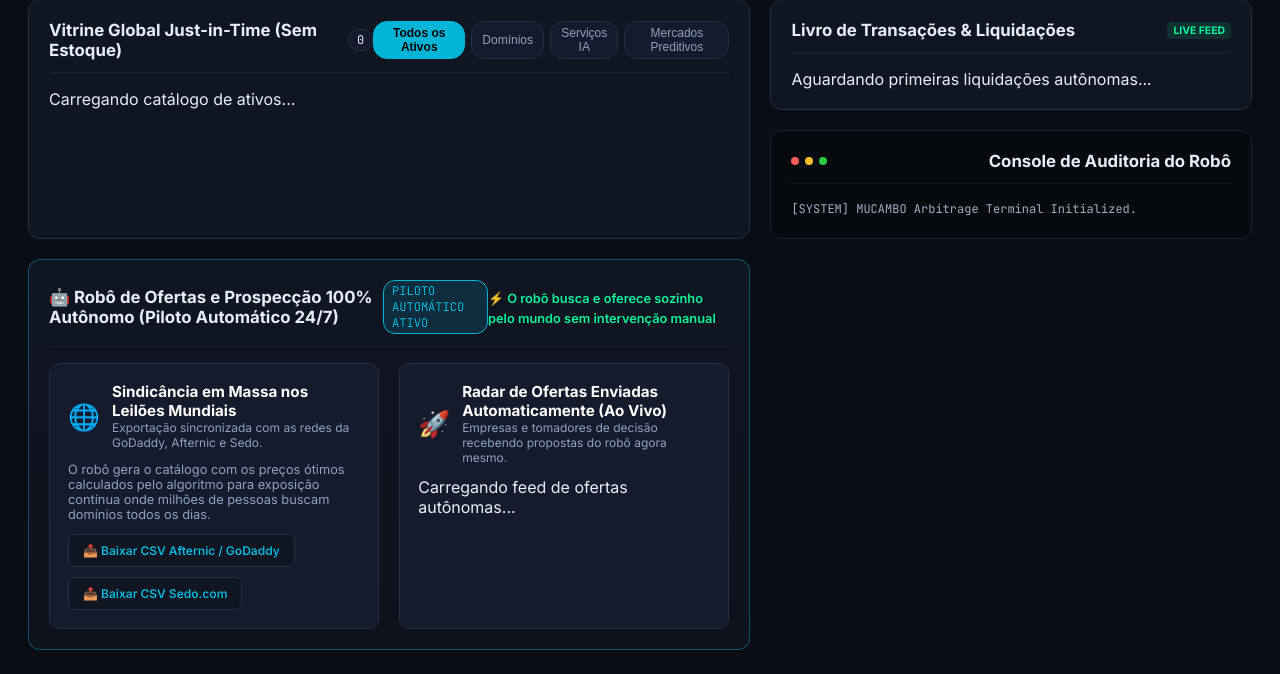
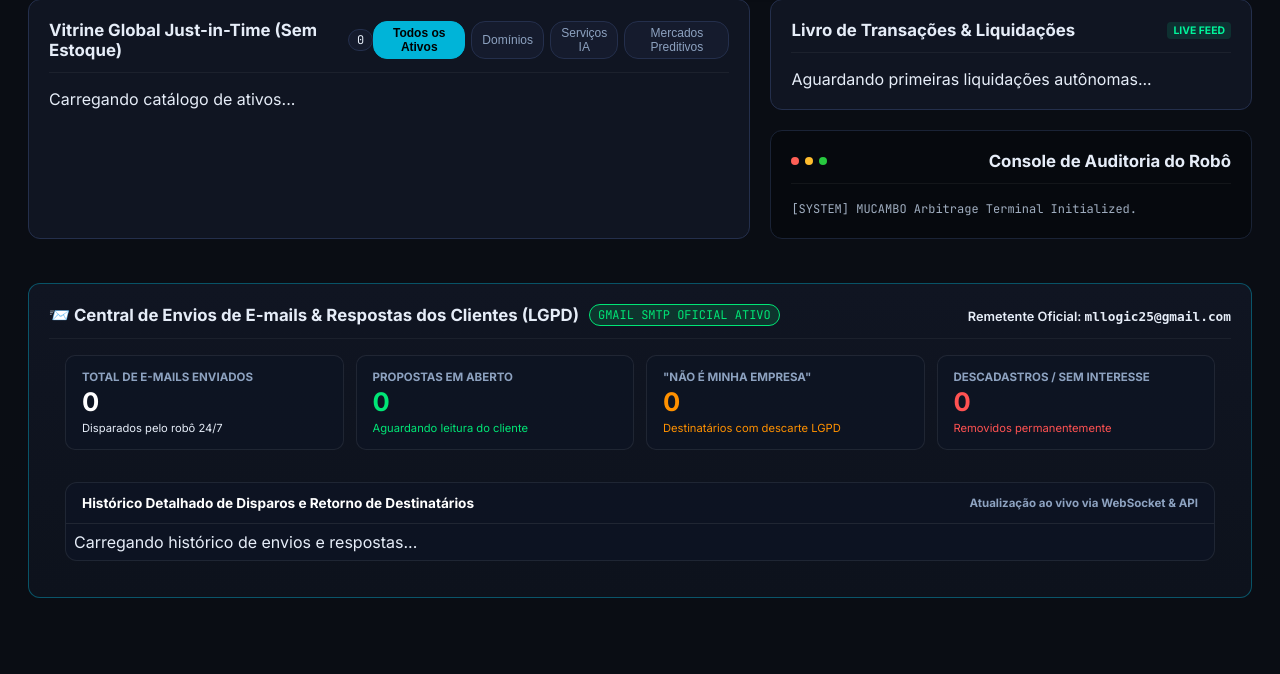
Before and after one commit to mlesant-14/mucambo-nexus, a FastAPI app: page / in a window 1280 px wide. Shown: the part 467-1141 px from the top of the page. After the commit the page ends 1065 px from the top, so only its background shows below. Run offline with FastAPI, Linux system fonts and the light colour scheme; data comes from the database, SQL or seed files in the repository; data that the repository does not hold is empty.

Commit message:
feat(outreach): add live email outreach & LGPD response monitoring panel to dashboard

```diff
--- a/web/app.py
+++ b/web/app.py
@@ -251,6 +251,9 @@ async def get_feedback(request: Request, action: Optional[str] = "opt_out", targ
     import random
     protocol = f"CMP-{random.randint(100000, 999999)}"
 
+    # Atualiza o status do e-mail no painel de monitoramento de outreach
+    db.update_outreach_feedback(company_or_target=target or "", action=action, protocol_id=protocol)
+
     i18n_data = {
         "pt": {
             "title": "Preferência Registrada",
@@ -330,6 +333,12 @@ async def trigger_test_dispatch(to_email: Optional[str] = "mllogic25@gmail.com")
         return {"success": True, "message": f"E-mail enviado com sucesso diretamente do Render para {to_email}!"}
     except Exception as e:
         return {"success": False, "error": str(e)}
+
+
+@app.get("/api/outreach-stats")
+async def get_outreach_stats():
+    """Retorna estatísticas em tempo real de envios de e-mails, confirmações e pedidos de descadastro."""
+    return db.get_outreach_stats()
 
 
 @app.get("/api/summary")
--- a/web/static/js/app.js
+++ b/web/static/js/app.js
@@ -423,36 +423,66 @@ async function confirmOrder(oppId) {
 // B2B Outreach and Syndication Handlers
 async function refreshOutreach() {
     try {
-        const res = await fetch('/api/outreach/campaign');
+        const res = await fetch('/api/outreach-stats');
         const data = await res.json();
-        outreachCampaignData = data.campaign || [];
-        const container = document.getElementById('outreachContainer');
 
-        container.innerHTML = outreachCampaignData.map((item, idx) => `
-            <div class="outreach-row">
-                <div>
-                    <div style="display: flex; align-items: center; gap: 6px;">
-                        <span style="font-size: 0.65rem; background: rgba(0, 180, 216, 0.2); color: var(--accent-blue); padding: 2px 6px; border-radius: 4px; font-weight: bold;">
-                            🚀 DISPARO AUTOMÁTICO 24/7
-                        </span>
-                        <strong>${item.company}</strong> (${item.role})
-                    </div>
-                    <div style="font-size: 0.72rem; color: var(--text-secondary); margin-top: 2px;">
-                        E-mail: <code>${item.email}</code> | Oferta: <span style="color: var(--accent-green); font-weight: bold;">${item.price}</span>
-                    </div>
-                </div>
-                <div style="display: flex; gap: 6px;">
-                    <a href="${item.checkout_link}" target="_blank" class="btn-export" style="font-size: 0.68rem; padding: 4px 8px; border-color: var(--accent-blue);">
-                        🔗 Link da Oferta
-                    </a>
-                    <button class="btn-copy-email" onclick="previewEmail(${idx})">
-                        📄 Ver Proposta
-                    </button>
-                </div>
-            </div>
-        `).join('');
+        const elTotal = document.getElementById('statTotalSent');
+        const elActive = document.getElementById('statActiveSent');
+        const elNotMy = document.getElementById('statNotMyCompany');
+        const elOptOut = document.getElementById('statOptOut');
+
+        if (elTotal) elTotal.textContent = data.total_sent || '0';
+        if (elActive) elActive.textContent = data.active_prospects_count || '0';
+        if (elNotMy) elNotMy.textContent = data.not_my_company_count || '0';
+        if (elOptOut) elOptOut.textContent = data.opt_out_count || '0';
+
+        const container = document.getElementById('outreachTableContainer');
+        if (!container) return;
+
+        if (!data.recent_dispatches || data.recent_dispatches.length === 0) {
+            container.innerHTML = '<div style="padding: 24px; text-align: center; color: var(--text-secondary); font-size: 0.8rem;">Aguardando primeiras ofertas do robô autônomo. O robô dispara em ciclos de 10 a 20 segundos.</div>';
+            return;
+        }
+
+        container.innerHTML = `
+            <table style="width: 100%; border-collapse: collapse; font-size: 0.78rem;">
+                <thead>
+                    <tr style="border-bottom: 1px solid rgba(255,255,255,0.1); color: var(--text-secondary); text-align: left;">
+                        <th style="padding: 8px 12px;">Horário</th>
+                        <th style="padding: 8px 12px;">Empresa e Destinatário</th>
+                        <th style="padding: 8px 12px;">E-mail do Prospect</th>
+                        <th style="padding: 8px 12px;">Laudo B2B Ofertado</th>
+                        <th style="padding: 8px 12px;">Status / Resposta LGPD</th>
+                    </tr>
+                </thead>
+                <tbody>
+                    ${data.recent_dispatches.map(d => {
+                        let statusBadge = '';
+                        if (d.status === 'NAO_E_MINHA_EMPRESA') {
+                            statusBadge = `<span style="background: rgba(255,145,0,0.2); color: #ff9100; padding: 3px 8px; border-radius: 4px; font-weight: bold; border: 1px solid rgba(255,145,0,0.3); font-size: 0.72rem;">🛑 NÃO É A EMPRESA (${d.protocol_id || 'Protocolado'})</span>`;
+                        } else if (d.status === 'DESCADASTRO') {
+                            statusBadge = `<span style="background: rgba(255,82,82,0.2); color: #ff5252; padding: 3px 8px; border-radius: 4px; font-weight: bold; border: 1px solid rgba(255,82,82,0.3); font-size: 0.72rem;">🔕 DESCADASTRO / SEM INTERESSE</span>`;
+                        } else {
+                            statusBadge = `<span style="background: rgba(0,230,118,0.15); color: #00e676; padding: 3px 8px; border-radius: 4px; font-weight: bold; border: 1px solid rgba(0,230,118,0.3); font-size: 0.72rem;">📨 ENVIADO (Aguardando)</span>`;
+                        }
+
+                        const timeFormatted = (d.created_at || '').slice(11, 19);
+
+                        return `
+                            <tr style="border-bottom: 1px solid rgba(255,255,255,0.04);">
+                                <td style="padding: 8px 12px; color: var(--text-secondary); font-family: var(--font-mono);">${timeFormatted}</td>
+                                <td style="padding: 8px 12px; font-weight: 600; color: #fff;">${d.company_name} <span style="color: var(--text-secondary); font-weight: 400;">(${d.recipient_name})</span></td>
+                                <td style="padding: 8px 12px; font-family: var(--font-mono); color: var(--accent-cyan);">${d.recipient_email}</td>
+                                <td style="padding: 8px 12px; color: #fff;">${d.price_formatted} - ${d.asset_title.slice(0, 30)}...</td>
+                                <td style="padding: 8px 12px;">${statusBadge}</td>
+                            </tr>
+                        `;
+                    }).join('')}
+                </tbody>
+            </table>
+        `;
     } catch (e) {
-        console.error('Error loading outreach campaign', e);
+        console.error('Error loading outreach stats', e);
     }
 }
 
--- a/web/templates/index.html
+++ b/web/templates/index.html
@@ -169,59 +169,52 @@
                     </div>
                 </section>
             </div>
-        <!-- SECTION: 100% Autonomous Auto-Offer Engine -->
-        <section class="panel distribution-panel">
+        <!-- SECTION: Central de Monitoramento de E-mails & Respostas dos Clientes (LGPD) -->
+        <section class="panel distribution-panel" style="margin-top: 24px; grid-column: 1 / -1;">
             <div class="panel-header">
                 <div class="panel-title-wrap">
-                    <h2>🤖 Robô de Ofertas e Prospecção 100% Autônomo (Piloto Automático 24/7)</h2>
-                    <span class="badge-counter" style="background: rgba(0, 180, 216, 0.15); color: var(--accent-blue); border-color: var(--accent-blue);">PILOTO AUTOMÁTICO ATIVO</span>
+                    <h2>📨 Central de Envios de E-mails &amp; Respostas dos Clientes (LGPD)</h2>
+                    <span class="badge-counter" style="background: rgba(0, 230, 118, 0.15); color: #00e676; border-color: #00e676;">GMAIL SMTP OFICIAL ATIVO</span>
                 </div>
                 <div class="distribution-actions">
-                    <span style="font-size: 0.8rem; color: var(--accent-green); font-weight: 600;">
-                        ⚡ O robô busca e oferece sozinho pelo mundo sem intervenção manual
+                    <span style="font-size: 0.8rem; color: var(--accent-cyan); font-weight: 600;">
+                        Remetente Oficial: <code>mllogic25@gmail.com</code>
                     </span>
                 </div>
             </div>
 
-            <div class="distribution-grid">
-                <!-- Channel 1: Auto Secondary Domain Syndication -->
-                <div class="dist-card">
-                    <div class="dist-card-header">
-                        <span class="dist-icon">🌐</span>
-                        <div>
-                            <h4>Sindicância em Massa nos Leilões Mundiais</h4>
-                            <p class="dist-sub">Exportação sincronizada com as redes da GoDaddy, Afternic e Sedo.</p>
-                        </div>
-                    </div>
-                    <div class="dist-body">
-                        <p style="font-size: 0.8rem; color: var(--text-secondary); margin-bottom: 12px;">
-                            O robô gera o catálogo com os preços ótimos calculados pelo algoritmo para exposição contínua onde milhões de pessoas buscam domínios todos os dias.
-                        </p>
-                        <div class="csv-buttons">
-                            <a href="/api/syndication/export/afternic" class="btn-export" download>
-                                📥 Baixar CSV Afternic / GoDaddy
-                            </a>
-                            <a href="/api/syndication/export/sedo" class="btn-export" download>
-                                📥 Baixar CSV Sedo.com
-                            </a>
-                        </div>
-                    </div>
+            <!-- 4 KPI Cards de Envios e Respostas -->
+            <div style="display: grid; grid-template-columns: repeat(auto-fit, minmax(200px, 1fr)); gap: 12px; margin-bottom: 16px; padding: 0 16px;">
+                <div style="background: rgba(13, 20, 36, 0.7); border: 1px solid rgba(255,255,255,0.08); border-radius: 10px; padding: 14px 16px;">
+                    <div style="font-size: 0.72rem; color: var(--text-secondary); text-transform: uppercase; font-weight: 700;">Total de E-mails Enviados</div>
+                    <div style="font-size: 1.6rem; font-weight: 800; color: #fff; margin-top: 2px;" id="statTotalSent">0</div>
+                    <div style="font-size: 0.7rem; color: var(--accent-cyan); margin-top: 4px;">Disparados pelo robô 24/7</div>
                 </div>
+                <div style="background: rgba(13, 20, 36, 0.7); border: 1px solid rgba(255,255,255,0.08); border-radius: 10px; padding: 14px 16px;">
+                    <div style="font-size: 0.72rem; color: var(--text-secondary); text-transform: uppercase; font-weight: 700;">Propostas em Aberto</div>
+                    <div style="font-size: 1.6rem; font-weight: 800; color: #00e676; margin-top: 2px;" id="statActiveSent">0</div>
+                    <div style="font-size: 0.7rem; color: #00e676; margin-top: 4px;">Aguardando leitura do cliente</div>
+                </div>
+                <div style="background: rgba(13, 20, 36, 0.7); border: 1px solid rgba(255,255,255,0.08); border-radius: 10px; padding: 14px 16px;">
+                    <div style="font-size: 0.72rem; color: var(--text-secondary); text-transform: uppercase; font-weight: 700;">"Não é Minha Empresa"</div>
+                    <div style="font-size: 1.6rem; font-weight: 800; color: #ff9100; margin-top: 2px;" id="statNotMyCompany">0</div>
+                    <div style="font-size: 0.7rem; color: #ff9100; margin-top: 4px;">Destinatários com descarte LGPD</div>
+                </div>
+                <div style="background: rgba(13, 20, 36, 0.7); border: 1px solid rgba(255,255,255,0.08); border-radius: 10px; padding: 14px 16px;">
+                    <div style="font-size: 0.72rem; color: var(--text-secondary); text-transform: uppercase; font-weight: 700;">Descadastros / Sem Interesse</div>
+                    <div style="font-size: 1.6rem; font-weight: 800; color: #ff5252; margin-top: 2px;" id="statOptOut">0</div>
+                    <div style="font-size: 0.7rem; color: #ff5252; margin-top: 4px;">Removidos permanentemente</div>
+                </div>
+            </div>
 
-                <!-- Channel 2: Live Auto-Offer Feed -->
-                <div class="dist-card">
-                    <div class="dist-card-header">
-                        <span class="dist-icon">🚀</span>
-                        <div>
-                            <h4>Radar de Ofertas Enviadas Automaticamente (Ao Vivo)</h4>
-                            <p class="dist-sub">Empresas e tomadores de decisão recebendo propostas do robô agora mesmo.</p>
-                        </div>
-                    </div>
-                    <div class="dist-body">
-                        <div id="outreachContainer" class="outreach-list">
-                            <div class="loading-spinner">Carregando feed de ofertas autônomas...</div>
-                        </div>
-                    </div>
+            <!-- Tabela Detalhada de Envios e Respostas ao Vivo -->
+            <div style="background: rgba(13, 20, 36, 0.85); border: 1px solid rgba(255,255,255,0.08); border-radius: 12px; margin: 0 16px 16px 16px; overflow: hidden;">
+                <div style="padding: 12px 16px; border-bottom: 1px solid rgba(255,255,255,0.08); font-size: 0.85rem; font-weight: 700; color: #fff; display: flex; justify-content: space-between; align-items: center;">
+                    <span>Histórico Detalhado de Disparos e Retorno de Destinatários</span>
+                    <span style="font-size: 0.72rem; color: var(--text-secondary);">Atualização ao vivo via WebSocket &amp; API</span>
+                </div>
+                <div id="outreachTableContainer" style="max-height: 280px; overflow-y: auto; padding: 8px;">
+                    <div class="loading-spinner">Carregando histórico de envios e respostas...</div>
                 </div>
             </div>
         </section>
```
Also changed, not shown: core/autonomous_dispatcher.py (+10 -0 lines), core/database.py (+69 -0 lines).
